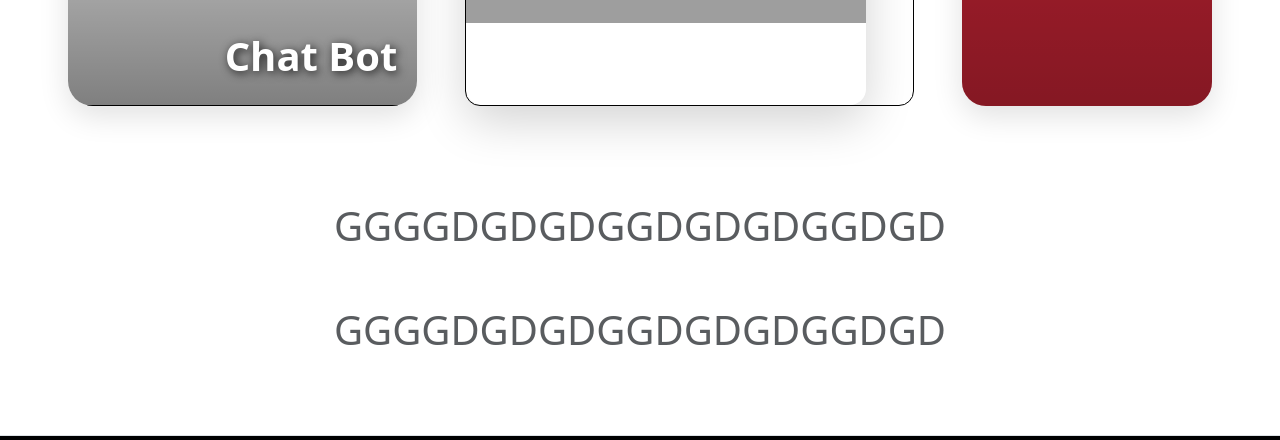
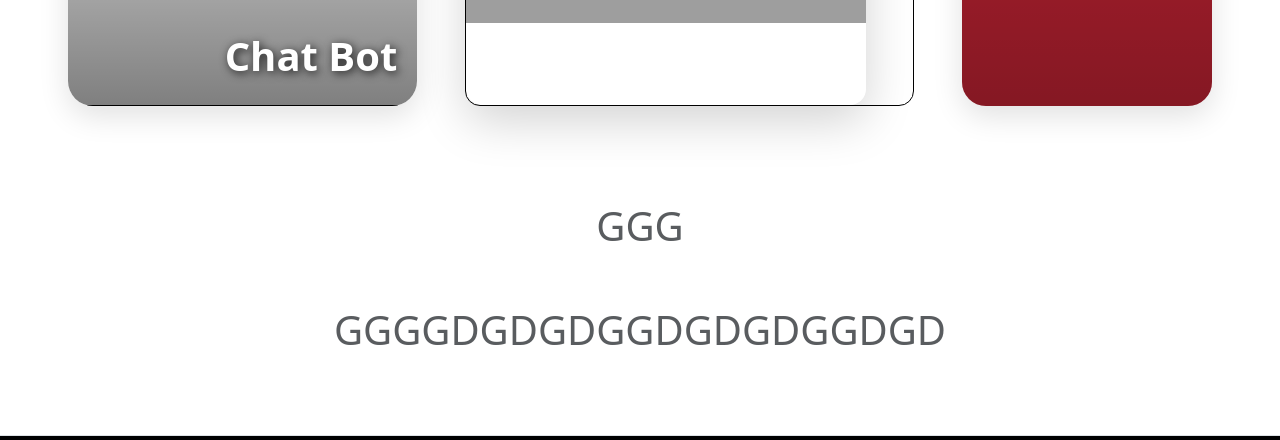
Before and after one commit to MishaProzorov/CookHelper, a FastAPI app: page / in a window 1280 px wide. Shown: the part 1446-1886 px from the top of the page. Run offline with FastAPI, Linux system fonts and the light colour scheme; some libraries are stand-ins or nearby versions; grey boxes are pictures that could not be loaded.

Commit message:
testing CI

```diff
--- a/code/templates/head.html
+++ b/code/templates/head.html
@@ -80,7 +80,7 @@
     <!-- Нижние блоки (раздвигаем их) -->
     <div class="row align-items-center gx-5 row-spacing">
         <div class="col-lg-12">
-            <h2 class="display-6 text-center text-muted">GGGGDGDGDGGDGDGDGGDGD</h2>
+            <h2 class="display-6 text-center text-muted">GGG</h2>
         </div>
     </div>
 
```
